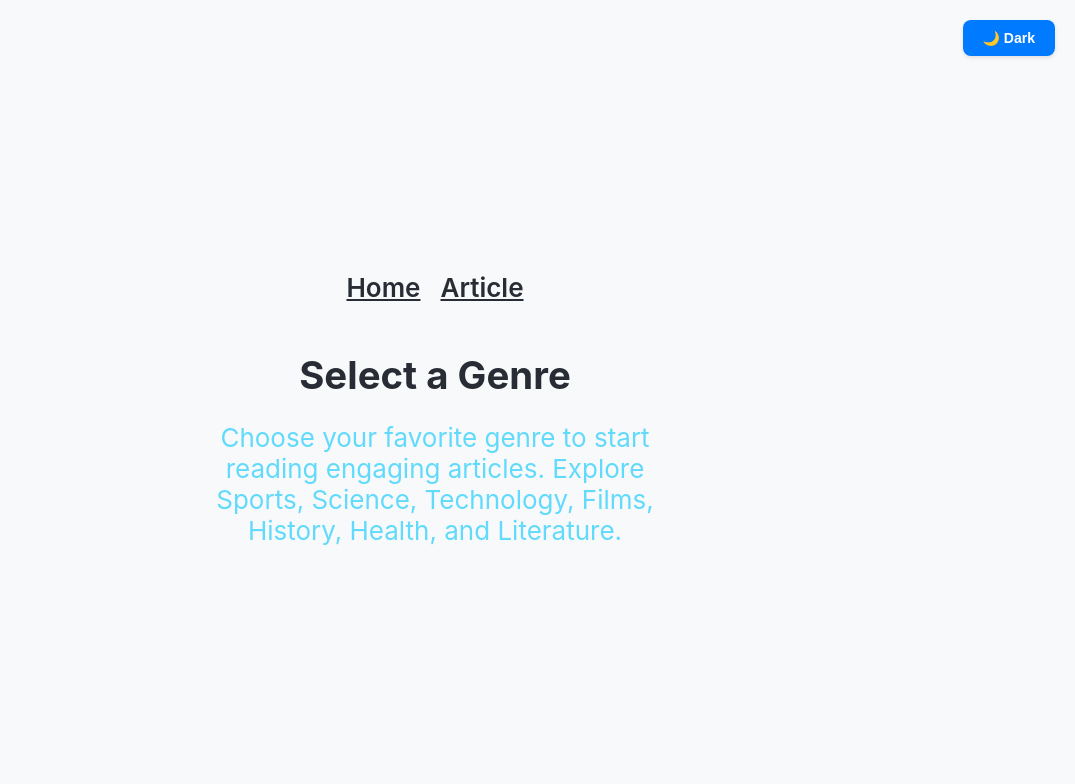
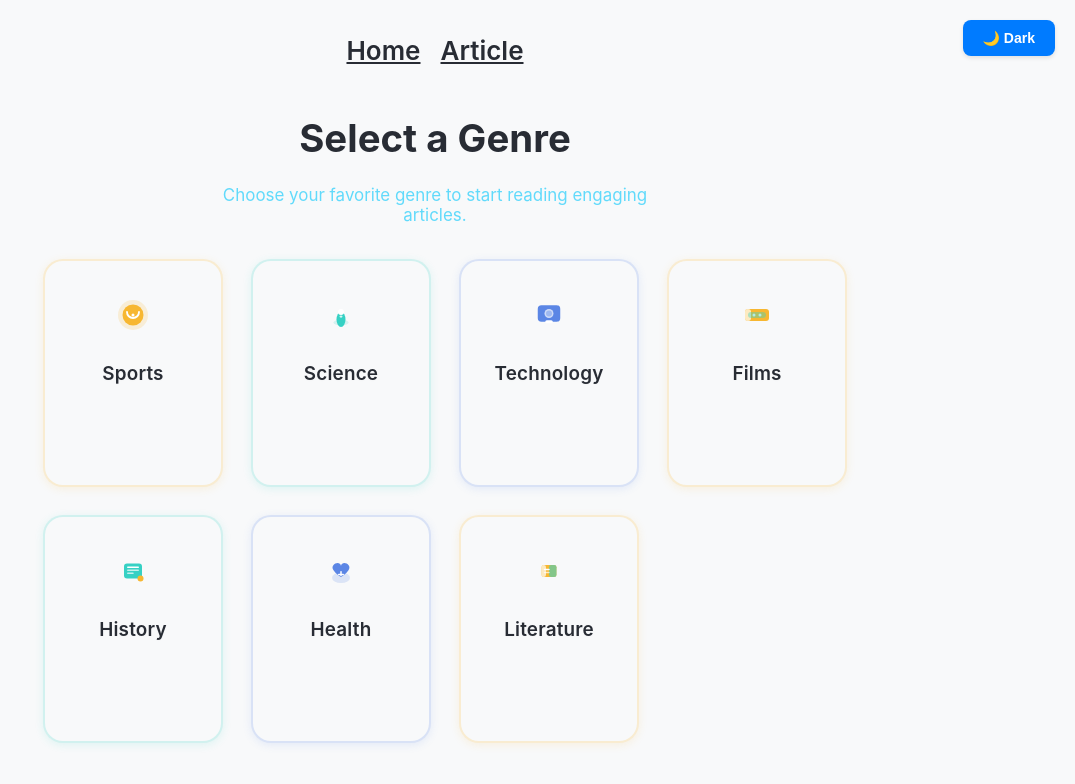
Before and after one commit to SrivigneshM11/readease-98096-107771, a React (Create React App) app in the folder frontend_react/: page / in a window 1280 px wide. Shown: the top 784 px of the page, without its empty margins (205-1280 px from the left). Built offline with nearby package versions, Linux system fonts and the light colour scheme; the HTML template or start-up script is replaced by a standard one.

Commit message:
CheckPoint - cg21ebfc24

```diff
--- a/frontend_react/src/App.css
+++ b/frontend_react/src/App.css
@@ -93,7 +93,78 @@
   }
 }
 
+/* ------ GenreGrid Styles ------ */
+.genre-grid {
+  display: grid;
+  grid-template-columns: repeat(auto-fit, minmax(175px, 1fr));
+  gap: 28px;
+  margin: 34px auto 0 auto;
+  max-width: 820px;
+  width: 100%;
+  padding: 0 10px 40px 10px;
+}
+
+.genre-card {
+  display: flex;
+  flex-direction: column;
+  align-items: center;
+  justify-content: start;
+  border-radius: 20px;
+  padding: 32px 0 22px 0;
+  min-height: 170px;
+  background: var(--bg-secondary);
+  cursor: pointer;
+  transition: transform 0.18s cubic-bezier(.45,.72,.2,1), box-shadow 0.18s;
+  box-shadow: 0 2px 8px 0 rgba(90, 110, 210, 0.10);
+  outline: none;
+  border: 2px solid #e9ecef33;
+}
+.genre-card:focus, .genre-card:hover {
+  background: var(--bg-primary);
+  transform: translateY(-6px) scale(1.025);
+  box-shadow: 0 6px 16px 0 rgba(55, 100, 200, 0.11);
+  border-color: var(--text-secondary);
+}
+.genre-icon {
+  margin-bottom: 22px;
+  width: 44px;
+  height: 44px;
+  display: flex;
+  align-items: center;
+  justify-content: center;
+}
+.genre-label {
+  color: var(--text-primary);
+  font-size: 1.18rem;
+  font-weight: 600;
+  letter-spacing: 0.01em;
+  margin-top: 3px;
+  text-align: center;
+  text-shadow: 0 1px 2px rgba(0,0,0,0.02);
+  user-select: none;
+}
+
 /* Responsive design for mobile */
+@media (max-width: 900px) {
+  .genre-grid {
+    grid-template-columns: repeat(auto-fit, minmax(150px, 1fr));
+    gap: 18px;
+    padding-bottom: 18px;
+  }
+  .genre-card {
+    min-height: 130px;
+    padding: 18px 0 14px 0;
+  }
+  .genre-icon {
+    margin-bottom: 13px;
+    width: 36px;
+    height: 36px;
+  }
+  .genre-label {
+    font-size: 1.07rem;
+  }
+}
+
 @media (max-width: 768px) {
   .theme-toggle {
     top: 10px;
@@ -101,4 +172,8 @@
     padding: 8px 16px;
     font-size: 12px;
   }
+  .genre-grid {
+    gap: 15px;
+    padding: 0 2vw 10px 2vw;
+  }
 }
--- /dev/null
+++ b/frontend_react/src/components/GenreGrid.js
@@ -0,0 +1,104 @@
+import React from "react";
+
+// SVG ICONS for each genre (simple, minimal, and built-in for no dependencies)
+const genreIcons = {
+  Sports: (
+    <svg width="36" height="36" viewBox="0 0 48 48" fill="none">
+      <circle cx="24" cy="24" r="20" fill="#F7B731" opacity="0.18" />
+      <circle cx="24" cy="24" r="14" fill="#F7B731" />
+      <path d="M32 20c0 4.42-3.58 8-8 8s-8-3.58-8-8" stroke="#fff" strokeWidth="2.5" strokeLinecap="round" />
+      <circle cx="24" cy="24" r="2" fill="#fff" />
+    </svg>
+  ),
+  Science: (
+    <svg width="36" height="36" viewBox="0 0 48 48" fill="none">
+      <ellipse cx="24" cy="34" rx="10" ry="4" fill="#36D1C4" opacity="0.18" />
+      <ellipse cx="24" cy="30" rx="6" ry="10" fill="#36D1C4" />
+      <circle cx="24" cy="20" r="4" fill="#fff" />
+      <ellipse cx="24" cy="26" rx="2" ry="1.5" fill="#fff" opacity="0.8" />
+    </svg>
+  ),
+  Technology: (
+    <svg width="36" height="36" viewBox="0 0 48 48" fill="none">
+      <rect x="9" y="11" width="30" height="22" rx="5" fill="#5B86E5" />
+      <rect x="19" y="31" width="10" height="4" rx="2" fill="#fff" />
+      <circle cx="24" cy="22" r="6" fill="#fff" opacity="0.7" />
+      <rect x="20" y="18" width="8" height="8" rx="4" fill="#5B86E5" opacity="0.4" />
+    </svg>
+  ),
+  Films: (
+    <svg width="36" height="36" viewBox="0 0 48 48" fill="none">
+      <rect x="8" y="16" width="32" height="16" rx="4" fill="#F7B731" />
+      <rect x="8" y="16" width="8" height="16" rx="4" fill="#fff" opacity="0.7" />
+      <circle cx="20" cy="24" r="2" fill="#fff" />
+      <circle cx="28" cy="24" r="2" fill="#fff" />
+      <rect x="12" y="20" width="24" height="8" rx="4" fill="#36D1C4" opacity="0.4" />
+    </svg>
+  ),
+  History: (
+    <svg width="36" height="36" viewBox="0 0 48 48" fill="none">
+      <rect x="12" y="14" width="24" height="20" rx="4" fill="#36D1C4" />
+      <rect x="16" y="18" width="16" height="2" rx="1" fill="#fff" />
+      <rect x="16" y="22" width="16" height="2" rx="1" fill="#fff" opacity="0.7" />
+      <rect x="16" y="26" width="9" height="2" rx="1" fill="#fff" opacity="0.7" />
+      <circle cx="34" cy="34" r="4" fill="#F7B731" />
+    </svg>
+  ),
+  Health: (
+    <svg width="36" height="36" viewBox="0 0 48 48" fill="none">
+      <ellipse cx="24" cy="33" rx="12" ry="7" fill="#5B86E5" opacity="0.18" />
+      <path d="M24 32s-6-3-10-9c-5.5-8 8.5-14 10-6 1.5-8 15.5-2 10 6-4 6-10 9-10 9z" fill="#5B86E5" />
+      <path d="M24 25v5" stroke="#fff" strokeWidth="2" strokeLinecap="round" />
+      <path d="M21 28.5h6" stroke="#fff" strokeWidth="2" strokeLinecap="round" />
+    </svg>
+  ),
+  Literature: (
+    <svg width="36" height="36" viewBox="0 0 48 48" fill="none">
+      <rect x="14" y="16" width="20" height="16" rx="3" fill="#F7B731" />
+      <rect x="14" y="16" width="6" height="16" rx="3" fill="#fff" opacity="0.7" />
+      <rect x="24" y="16" width="10" height="16" rx="3" fill="#36D1C4" opacity="0.6" />
+      <rect x="17" y="21" width="8" height="2" rx="1" fill="#fff" />
+      <rect x="17" y="25" width="8" height="2" rx="1" fill="#fff" opacity="0.7" />
+    </svg>
+  ),
+};
+
+const genres = [
+  { name: "Sports", color: "#F7B731" },
+  { name: "Science", color: "#36D1C4" },
+  { name: "Technology", color: "#5B86E5" },
+  { name: "Films", color: "#F7B731" },
+  { name: "History", color: "#36D1C4" },
+  { name: "Health", color: "#5B86E5" },
+  { name: "Literature", color: "#F7B731" },
+];
+
+// PUBLIC_INTERFACE
+function GenreGrid() {
+  /**
+   * Grid component that displays all genres with icons and modern styling.
+   */
+  return (
+    <div className="genre-grid">
+      {genres.map((genre) => (
+        <div
+          key={genre.name}
+          className="genre-card"
+          style={{
+            background: "var(--bg-secondary)",
+            border: `2px solid ${genre.color}33`,
+            boxShadow: `0 2px 8px 0 ${genre.color}22`,
+          }}
+          tabIndex={0}
+          role="button"
+          aria-label={genre.name}
+        >
+          <span className="genre-icon">{genreIcons[genre.name]}</span>
+          <span className="genre-label">{genre.name}</span>
+        </div>
+      ))}
+    </div>
+  );
+}
+
+export default GenreGrid;
--- a/frontend_react/src/pages/Home.js
+++ b/frontend_react/src/pages/Home.js
@@ -1,19 +1,26 @@
 import React from "react";
+import GenreGrid from "../components/GenreGrid";
 
 // PUBLIC_INTERFACE
 function Home() {
-  /** Home page for genre selection (placeholder) */
+  /** Home page for genre selection - displays genre grid */
   return (
     <section>
       <h1 style={{ fontSize: "2.4rem", fontWeight: 700, marginBottom: 24 }}>
         Select a Genre
       </h1>
-      <div>
-        {/* Placeholder description; will be replaced by genre grid/list */}
-        <p style={{ maxWidth: 480, margin: "auto", color: "var(--text-secondary)" }}>
-          Choose your favorite genre to start reading engaging articles. Explore Sports, Science, Technology, Films, History, Health, and Literature.
-        </p>
-      </div>
+      <p
+        style={{
+          maxWidth: 480,
+          margin: "auto",
+          color: "var(--text-secondary)",
+          marginBottom: 0,
+          fontSize: "1.06rem",
+        }}
+      >
+        Choose your favorite genre to start reading engaging articles.
+      </p>
+      <GenreGrid />
     </section>
   );
 }
```
Also changed, not shown: 1 other file (tests, documents, lock files or other folders).
